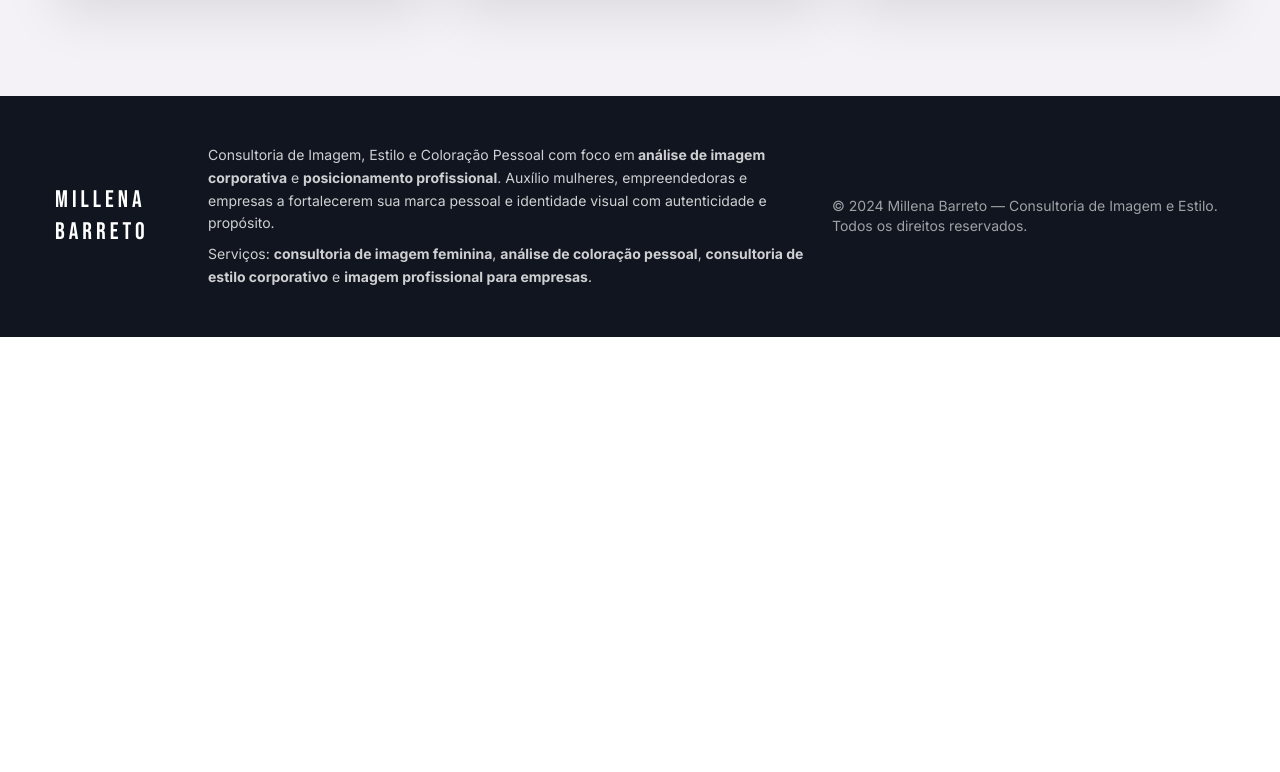
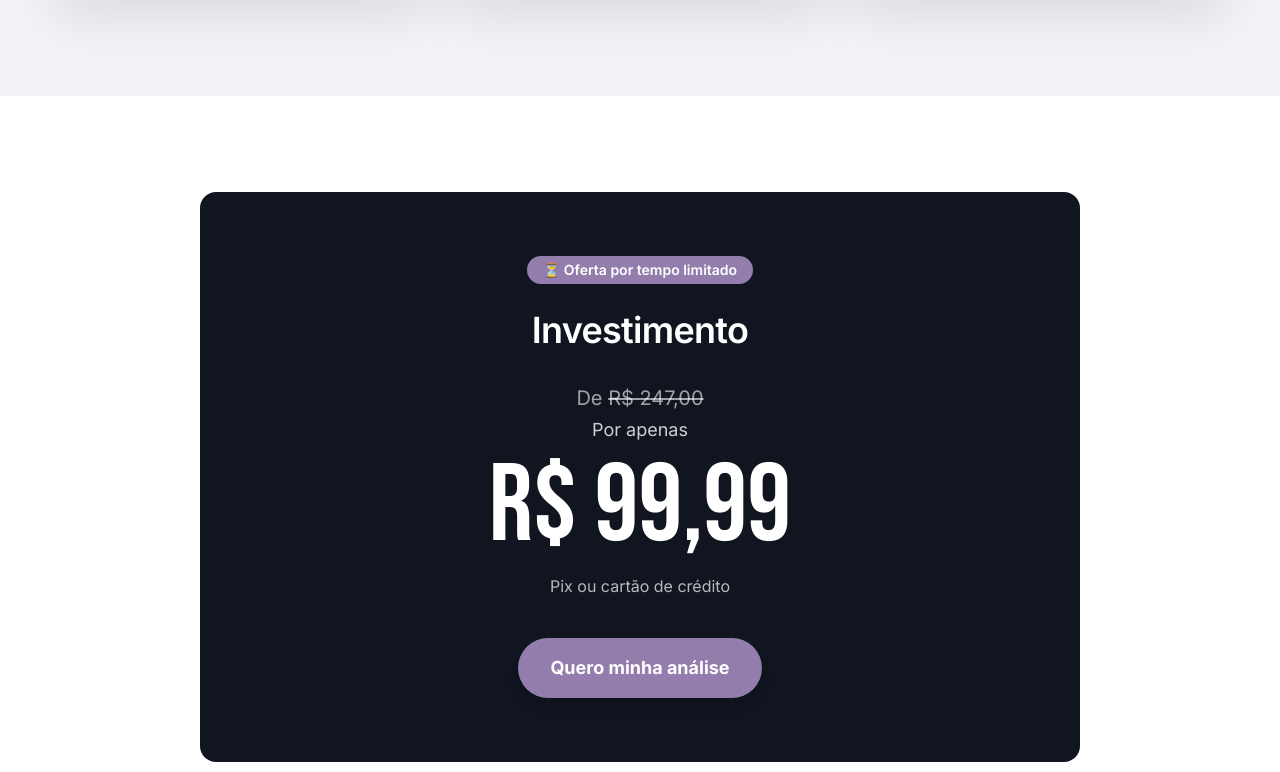
Before and after one commit to jhonApp/Portifolio-Millena-Barreto, a Next.js app: page /analise-de-coloracao-pessoal-online in a window 1280 px wide. Shown: the part 1928-2700 px from the top of the page. Before the commit the page ends 2265 px from the top, so only its background shows below. Built offline with nearby package versions, Linux system fonts and the light colour scheme.

Commit message:
feat: bloco de investimento com link de checkout do kiwify
Adiciona a secao final da landing page de coloracao pessoal: bloco
escuro de preco com CTA para o checkout do Kiwify, e ativa o scroll
suave para a ancora #investimento ja presente no Hero.

```diff
--- a/app/analise-de-coloracao-pessoal-online/page.jsx
+++ b/app/analise-de-coloracao-pessoal-online/page.jsx
@@ -1,6 +1,7 @@
 import ColoracaoHero from "@/components/Coloracao/ColoracaoHero";
 import ComoFunciona from "@/components/Coloracao/ComoFunciona";
 import OQueRecebe from "@/components/Coloracao/OQueRecebe";
+import Investimento from "@/components/Coloracao/Investimento";
 import FixedMenu from "@/components/FixedMenu";
 import Footer from "@/components/Footer";
 
@@ -87,6 +88,7 @@ const AnaliseColoracaoPessoalOnline = () => {
         <ColoracaoHero />
         <ComoFunciona />
         <OQueRecebe />
+        <Investimento />
         <FixedMenu />
       </main>
       <Footer />
--- a/app/layout.jsx
+++ b/app/layout.jsx
@@ -65,7 +65,7 @@ export const metadata = {
 
 export default function RootLayout({ children }) {
   return (
-    <html lang="pt-BR">
+    <html lang="pt-BR" className="scroll-smooth">
       <head>
         <script
           type="application/ld+json"
--- /dev/null
+++ b/components/Coloracao/ButtonCheckout.jsx
@@ -0,0 +1,16 @@
+import { checkout } from "@/public/consts/checkout";
+
+const ButtonCheckout = ({ label }) => {
+  return (
+    <a
+      href={checkout.url}
+      target="_blank"
+      rel="noopener noreferrer"
+      className="inline-flex items-center justify-center bg-accent text-white font-bold text-lg px-8 py-4 rounded-full shadow-lg hover:brightness-110 transition-all"
+    >
+      {label}
+    </a>
+  );
+};
+
+export default ButtonCheckout;
--- /dev/null
+++ b/components/Coloracao/Investimento.jsx
@@ -0,0 +1,33 @@
+import ButtonCheckout from "./ButtonCheckout";
+
+const Investimento = () => {
+  return (
+    <section
+      id="investimento"
+      className="py-16 xl:py-24 scroll-mt-8"
+      aria-labelledby="investimento-heading"
+    >
+      <div className="container mx-auto">
+        <div className="bg-primary rounded-2xl px-6 py-12 xl:py-16 text-center max-w-[880px] mx-auto">
+          <span className="inline-block bg-accent text-white text-sm font-semibold px-4 py-1 rounded-full mb-6">
+            ⏳ Oferta por tempo limitado
+          </span>
+          <h2 id="investimento-heading" className="h2 text-white mb-8">
+            Investimento
+          </h2>
+          <p className="text-white/60 text-xl mb-1">
+            De <span className="line-through">R$ 247,00</span>
+          </p>
+          <p className="text-white/80 text-lg mb-2">Por apenas</p>
+          <p className="font-primary text-white text-[72px] xl:text-[110px] leading-none mb-3">
+            R$ 99,99
+          </p>
+          <p className="text-white/70 mb-10">Pix ou cartão de crédito</p>
+          <ButtonCheckout label="Quero minha análise" />
+        </div>
+      </div>
+    </section>
+  );
+};
+
+export default Investimento;
--- /dev/null
+++ b/public/consts/checkout.ts
@@ -0,0 +1,5 @@
+export const checkout = {
+  // Link de pagamento do Kiwify. Para trocar de oferta ou de plataforma,
+  // altere só esta URL.
+  url: "https://pay.kiwify.com.br/z9aVhTY",
+};
```
